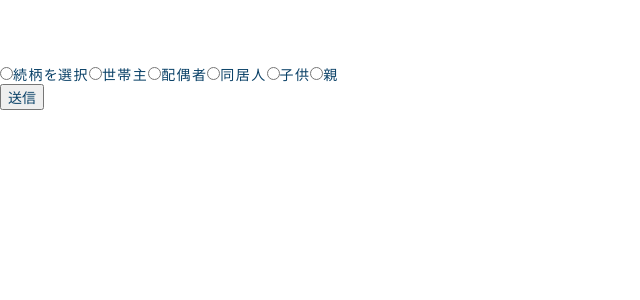
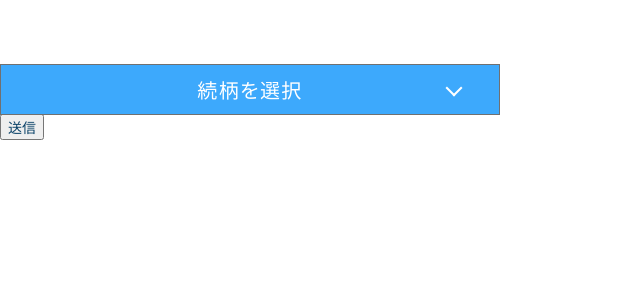
Before and after one commit to ninomiyadaisuke/families-management-app, a Next.js app: page /sample in a window 1280 px wide. Shown: the top 300 px of the page, without its empty margins (0-640 px from the left). Built offline with nearby package versions, Linux system fonts and the light colour scheme.

Commit message:
create PrimarySelect

```diff
--- a/src/components/atoms/Input/PrimarySelect.tsx
+++ b/src/components/atoms/Input/PrimarySelect.tsx
@@ -1,24 +1,29 @@
 import React, { VFC } from 'react';
 import { useController, Control } from 'react-hook-form';
 
+import styles from 'styles/components/atoms/primary_select.module.scss';
+
 type Props = {
+  label: string;
   name: 'relationship';
   control: Control<any, object>;
   options: { label: string; value: string }[];
 };
 
 const PrimarySelect: VFC<Props> = (props) => {
-  const { name, control, options } = props;
+  const { name, control, options, label } = props;
   const { field } = useController({ name, control });
 
   return (
-    <div>
-      <input type="radio" name="option" />
-      <span>続柄を選択</span>
+    <div className={styles.select}>
+      <input className={'test'} type="radio" name="option" />
+      <i className={styles.arrowup} />
+      <i className={styles.arrowdown} />
+      <span className={styles.label}>{label}</span>
       {options.map((option) => (
-        <label key={option.label} {...field}>
-          <input value={option.value} type="radio" name="option" />
-          <span>{option.label}</span>
+        <label className={styles.option} key={option.label} {...field}>
+          <input type="radio" value={option.value} name="option" />
+          <span className={styles.title}>{option.label}</span>
         </label>
       ))}
     </div>
--- a/src/pages/sample.tsx
+++ b/src/pages/sample.tsx
@@ -1,4 +1,4 @@
-import React from 'react';
+import React, { useState } from 'react';
 import { NextPage } from 'next';
 import { Layout } from 'components/layout';
 import { PrimarySelect } from 'components/atoms/Input';
@@ -19,15 +19,19 @@ const Sample: NextPage = () => {
   const { handleSubmit, control } = useForm({
     defaultValues: defaultValues,
   });
+  const [relationship, setRelationship] = useState('');
 
-  const onSubmit = (data: any) => {};
+  const onSubmit = (data: any) => {
+    setRelationship(JSON.stringify(data));
+  };
 
   return (
     <Layout pageTitle={'サンプル'}>
-      <form onSubmit={handleSubmit(onSubmit)}>
-        <PrimarySelect name={'relationship'} control={control} options={options} />
+      <form style={{ width: '500px' }} onSubmit={handleSubmit(onSubmit)}>
+        <PrimarySelect name={'relationship'} control={control} options={options} label={'続柄を選択'} />
         <button type="submit">送信</button>
       </form>
+      <div>{relationship}</div>
     </Layout>
   );
 };
--- /dev/null
+++ b/src/styles/components/atoms/primary_select.module.scss
@@ -0,0 +1,96 @@
+@import '../../variables.scss';
+
+.select {
+  position: relative;
+  display: block;
+  width: 100%;
+  height: 50px;
+  font-size: 20px;
+  color: #ffffff;
+  .arrow_common {
+    position: absolute;
+    right: 40px;
+    content: '';
+    width: 12px;
+    height: 12px;
+    border-top: solid 2px #ffffff;
+    border-right: solid 2px #ffffff;
+  }
+  .arrowup:before {
+    @extend .arrow_common;
+    transform: rotate(315deg);
+    top: 22px;
+  }
+  .arrowdown:before {
+    @extend .arrow_common;
+    transform: rotate(135deg);
+    top: 18px;
+  }
+  .select_common {
+    display: block;
+    text-align: center;
+    width: 100%;
+    padding: 10px;
+    cursor: pointer;
+    border: 1px solid #707070;
+  }
+  .label {
+    @extend .select_common;
+    background: #3da9fc;
+  }
+  .title {
+    @extend .select_common;
+    font-size: 16px;
+    background: #ffffff;
+    color: $main;
+  }
+  input {
+    &:checked ~ .arrowdown,
+    &:not(:checked) ~ .arrowup {
+      display: none;
+    }
+    &:checked ~ .arrowup,
+    &:not(:checked) ~ .arrowdown {
+      display: block;
+    }
+  }
+  input {
+    position: absolute;
+    z-index: 1;
+    top: 0;
+    left: 0;
+    display: inline-block;
+    width: 100%;
+    height: 100%;
+    cursor: pointer;
+    opacity: 0;
+    &:not(:checked) {
+      z-index: 4;
+      ~ label span {
+        display: none;
+      }
+    }
+  }
+  label {
+    span {
+      position: relative;
+      z-index: 2;
+      &:hover {
+        background: #e5e5e5;
+      }
+    }
+    input {
+      display: none;
+      &:checked ~ .title {
+        position: absolute;
+        z-index: 3;
+        top: 0;
+        display: block;
+        background: #3da9fc;
+        font-size: 20px;
+        color: #ffffff;
+        @extend .arrowdown;
+      }
+    }
+  }
+}
--- a/src/styles/components/atoms/spacer.module.scss
+++ b/src/styles/components/atoms/spacer.module.scss
@@ -1,4 +1,3 @@
-
 @import "../../variables.scss";
 
 .spacer {
```
